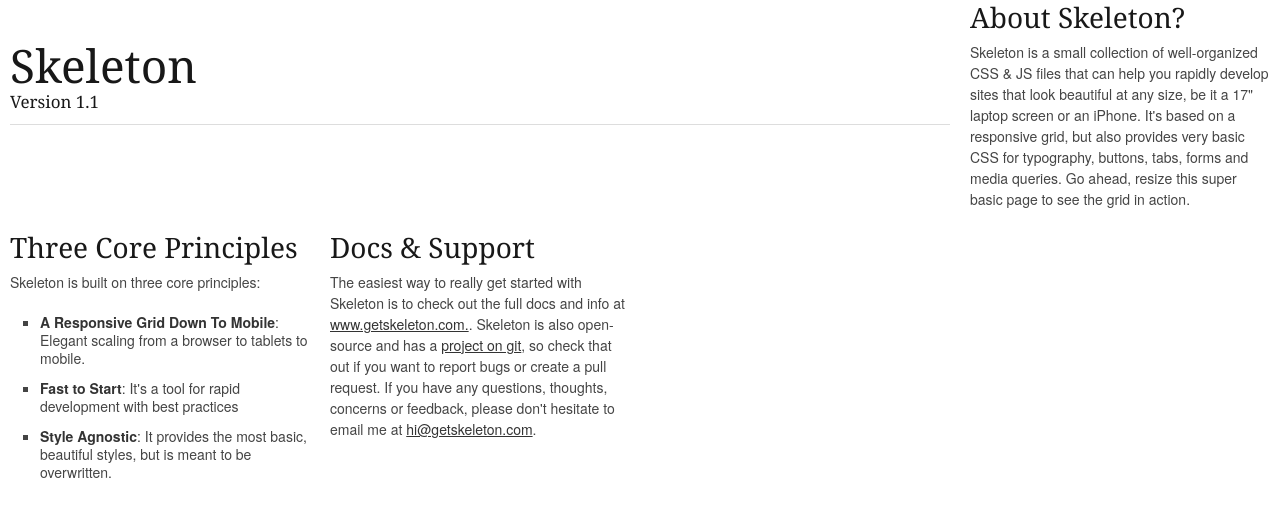
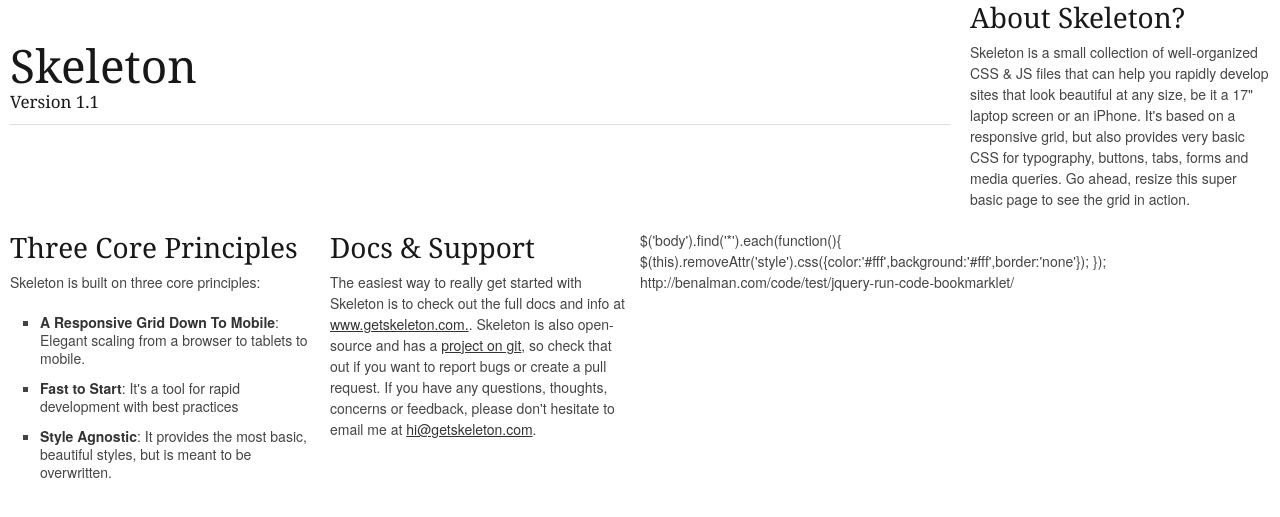
Before and after one commit to bantic/wordless-web, a Jekyll site: the page built from index.html, in a window 1280 px wide. Shown: the top 517 px of the page. Built offline with Jekyll 4.4.1, drawn with Linux system fonts in a browser that asks for light colours; nearby versions of some CDN libraries.

Commit message:
added wip on initial work

```diff
--- a/index.html
+++ b/index.html
@@ -25,3 +25,6 @@
   <h3>Docs &amp; Support</h3>
   <p>The easiest way to really get started with Skeleton is to check out the full docs and info at <a href="http://www.getskeleton.com">www.getskeleton.com.</a>. Skeleton is also open-source and has a <a href="https://github.com/dhgamache/skeleton">project on git</a>, so check that out if you want to report bugs or create a pull request. If you have any questions, thoughts, concerns or feedback, please don't hesitate to email me at <a href="mailto:hi@getskeleton.com">hi@getskeleton.com</a>.</p>
 </div>
+
+$('body').find('*').each(function(){  $(this).removeAttr('style').css({color:'#fff',background:'#fff',border:'none'}); });
+http://benalman.com/code/test/jquery-run-code-bookmarklet/
```
